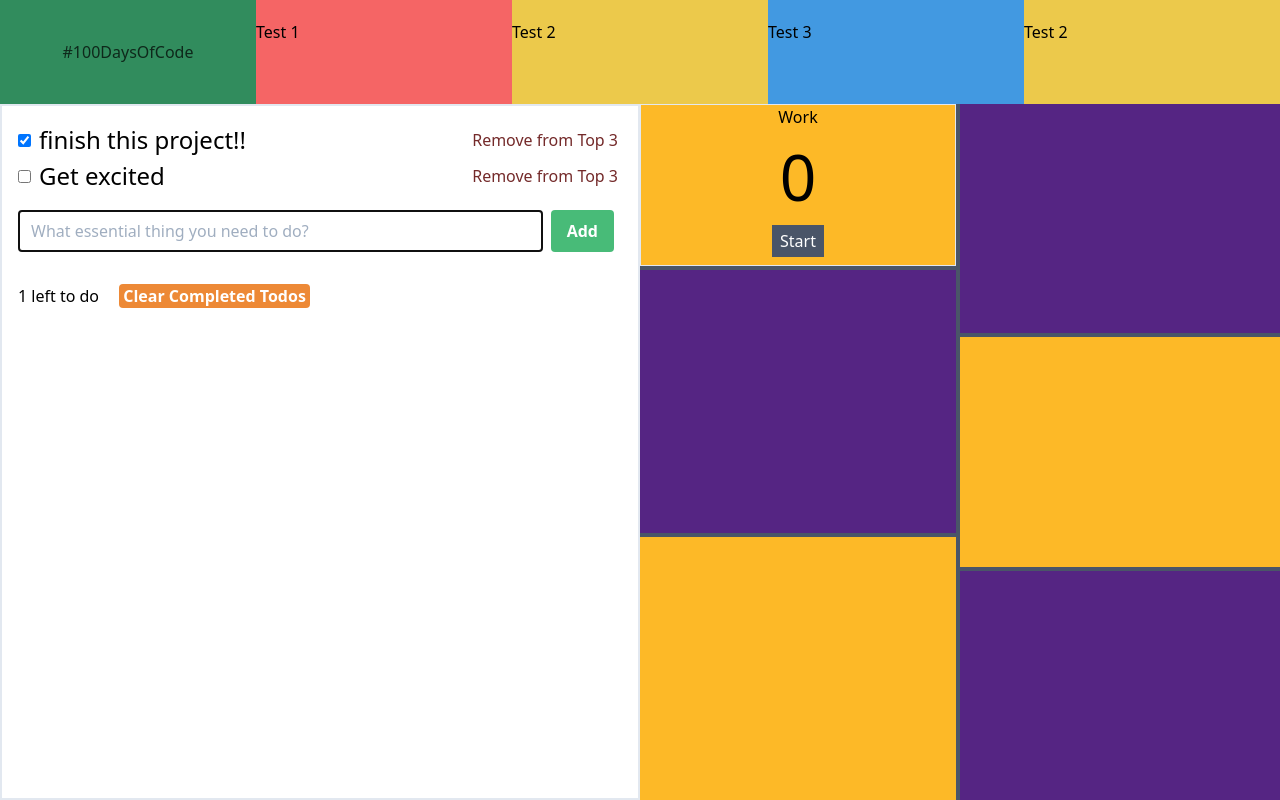
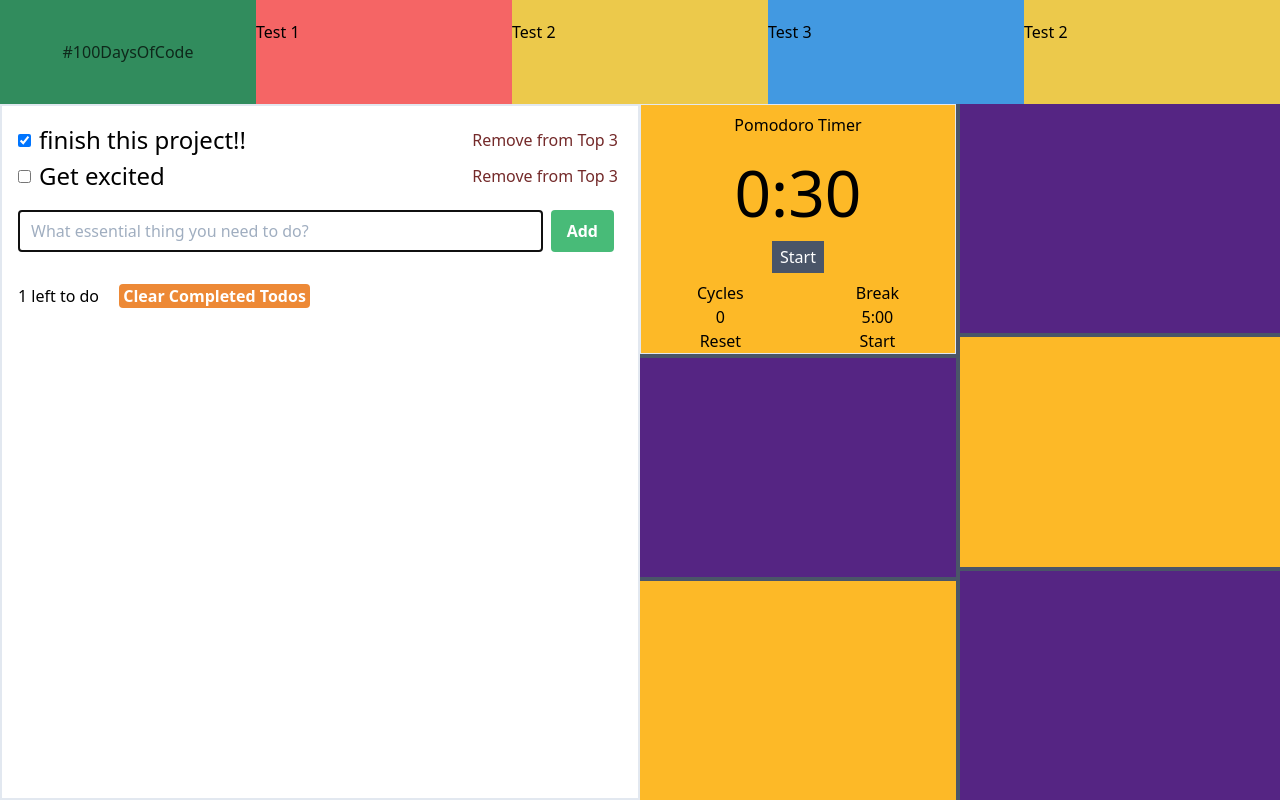
Before and after one commit to LeanSeverino1022/not-just-a-day, a React (Create React App) app: page / in a window 1280 px wide. Built offline with nearby package versions, Linux system fonts and the light colour scheme.

Commit message:
update pomodoro

```diff
--- a/src/Pomodoro.js
+++ b/src/Pomodoro.js
@@ -1,59 +1,73 @@
-import React, {useRef, useState} from 'react'
+import React, {useRef, useState, useEffect} from 'react'
 
 export default function Pomodoro() {
 
+    let startingMinutes = .5;
+    let timerIsRunning = false;
+    let [totalSeconds, setTotalSeconds] = useState(startingMinutes * 60);
+    let [timerUi, setTimerUI] = useState(null);
+    // let [timerIsRunning, toggleTimerIsRunning]  = false;
 
-    let refCountdown = useRef(null);
-    const [countdown, setCount] = useState(0);
-
-    let staringtMinutes = .5;
-    let totalSeconds = staringtMinutes * 60;
 
     let interval = null;
 
     function startTimer() {
-        interval = setInterval(updateCountdown, 1000, totalSeconds);
+        interval = setInterval(continueCountdown, 1000);
     }
 
-
+    function stopTimer() {
+        clearInterval(interval);
+        timerIsRunning = false;
+    }
 
     // const countdownEl = document.getElementById('countdown');
 
-    function updateCountdown(numSeconds) {
+    function continueCountdown() {
 
-        if (numSeconds < 0) {
+        if (totalSeconds < 0 ) {
             alert("TIMES UP");
-            clearInterval(interval);
+            stopTimer();
             return;
         }
 
         //seconds to MM-SS format
-        const minutes = Math.floor(numSeconds / 60);
-        let seconds = numSeconds % 60;
+        const minutes = Math.floor(totalSeconds / 60);
 
+        let seconds = (totalSeconds % 60);
+        seconds = seconds < 10 ? '0' + seconds : seconds;
+        // seconds = (seconds => seconds < 10 ? '0' + seconds : seconds)(totalSeconds % 60);
+
+        setTimerUI(`${minutes}:${seconds}`);
+
+        console.log(totalSeconds);
+
+        setTotalSeconds(totalSeconds--);
+    }
+
+    //do once, when our component loads
+    useEffect(_ => {
+
+        const minutes = Math.floor(totalSeconds / 60);
+
+        let seconds = (totalSeconds % 60);
         seconds = seconds < 10 ? '0' + seconds : seconds;
 
-        refCountdown.current.innerHTML = `${numSeconds} - ${minutes}:${seconds}`;
-        console.log(numSeconds);
+        setTimerUI(`${minutes}:${seconds}`);
 
-        numSeconds--;
-    }
+    }, [])
 
-    function renderCountdownUI() {
-
-    }
 
 
     return (
         <div>
             <div className="flex text-center border flex-wrap">
                 <div className="flex-grow flex flex-col w-full">
-                    <p>Work</p>
-                    <p ref={refCountdown} className="text-6xl">{countdown}</p>
-                    <button className="bg-gray-700 hover:bg-gray-600 text-white inline-block mx-auto mb-2 py-1 px-2">Start</button>
+                    <p className="py-2">Pomodoro Timer</p>
+                    <p className="text-6xl">{timerUi}</p>
+                    <button onClick={startTimer} className="bg-gray-700 hover:bg-gray-600 text-white inline-block mx-auto mb-2 py-1 px-2">{timerIsRunning ? 'Reset' : 'Start'}</button>
                 </div>
 
-                {/* <div className="flex-grow flex flex-col">
+                <div className="flex-grow flex flex-col">
                     <p>Cycles</p>
                     <p>0</p>
                     <button>Reset</button>
@@ -63,7 +77,7 @@ export default function Pomodoro() {
                     <p>Break</p>
                     <p>5:00</p>
                     <button>Start</button>
-                </div> */}
+                </div>
             </div>
         </div>
     )
```
Also changed, not shown: tailwind.config.js (+15 -4 lines).
